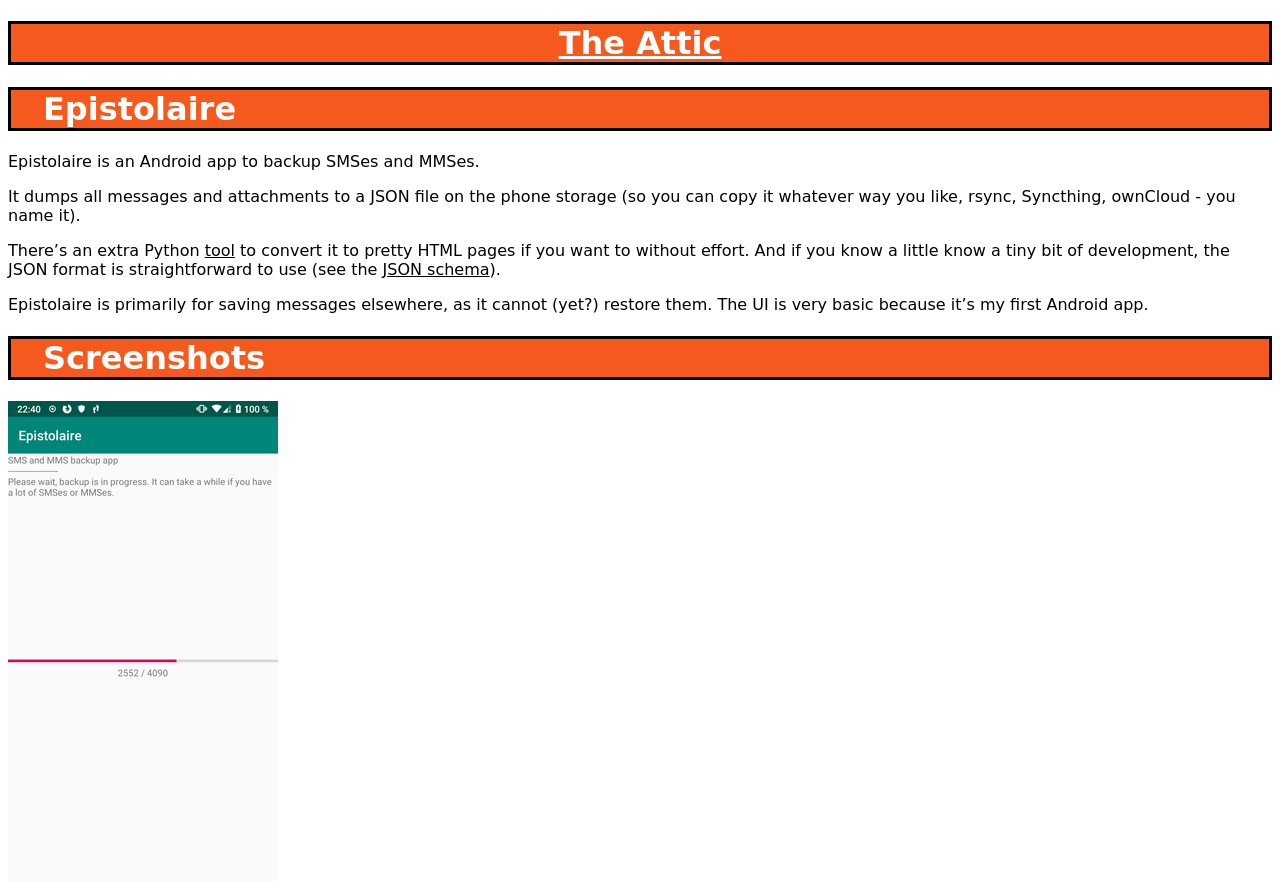
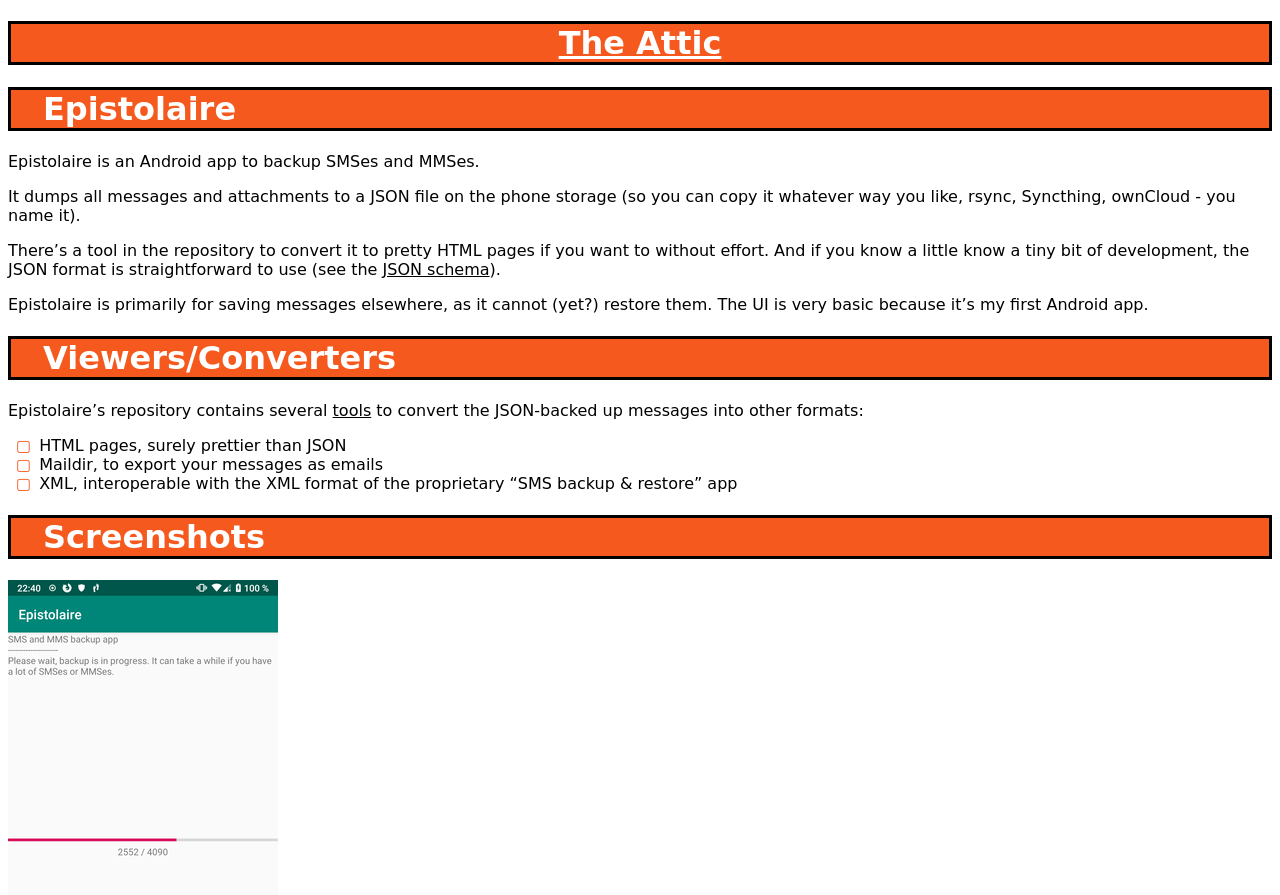
Before and after one commit to hydrargyrum/hydrargyrum.github.io, a Jekyll site: the page built from epistolaire/index.md, in a window 1280 px wide and 900 px high. Shown: the top 895 px of the window. Built offline with Jekyll 4.4.1, drawn with Linux system fonts in a browser that asks for light colours.

Commit message:
epistolaire: add converters list

```diff
--- a/epistolaire/index.md
+++ b/epistolaire/index.md
@@ -10,11 +10,19 @@
 
 It dumps all messages and attachments to a JSON file on the phone storage (so you can copy it whatever way you like, rsync, Syncthing, ownCloud - you name it).
 
-There's an extra Python [tool](https://gitlab.com/hydrargyrum/epistolaire/-/tree/master/viewer) to convert it to pretty HTML pages if you want to without effort.
+There's a tool in the repository to convert it to pretty HTML pages if you want to without effort.
 And if you know a little know a tiny bit of development, the JSON format is straightforward to use (see the [JSON schema](https://gitlab.com/hydrargyrum/epistolaire/-/blob/master/backup.schema.json)).
 
 Epistolaire is primarily for saving messages elsewhere, as it cannot (yet?) restore them.
 The UI is very basic because it's my first Android app.
+
+# Viewers/Converters
+
+Epistolaire's repository contains several [tools](https://gitlab.com/hydrargyrum/epistolaire/-/tree/master/converters) to convert the JSON-backed up messages into other formats:
+
+* HTML pages, surely prettier than JSON
+* Maildir, to export your messages as emails
+* XML, interoperable with the XML format of the proprietary "SMS backup & restore" app
 
 # Screenshots
 
```
Also changed, not shown: other parts of epistolaire/index.md (+1 -1 lines).
